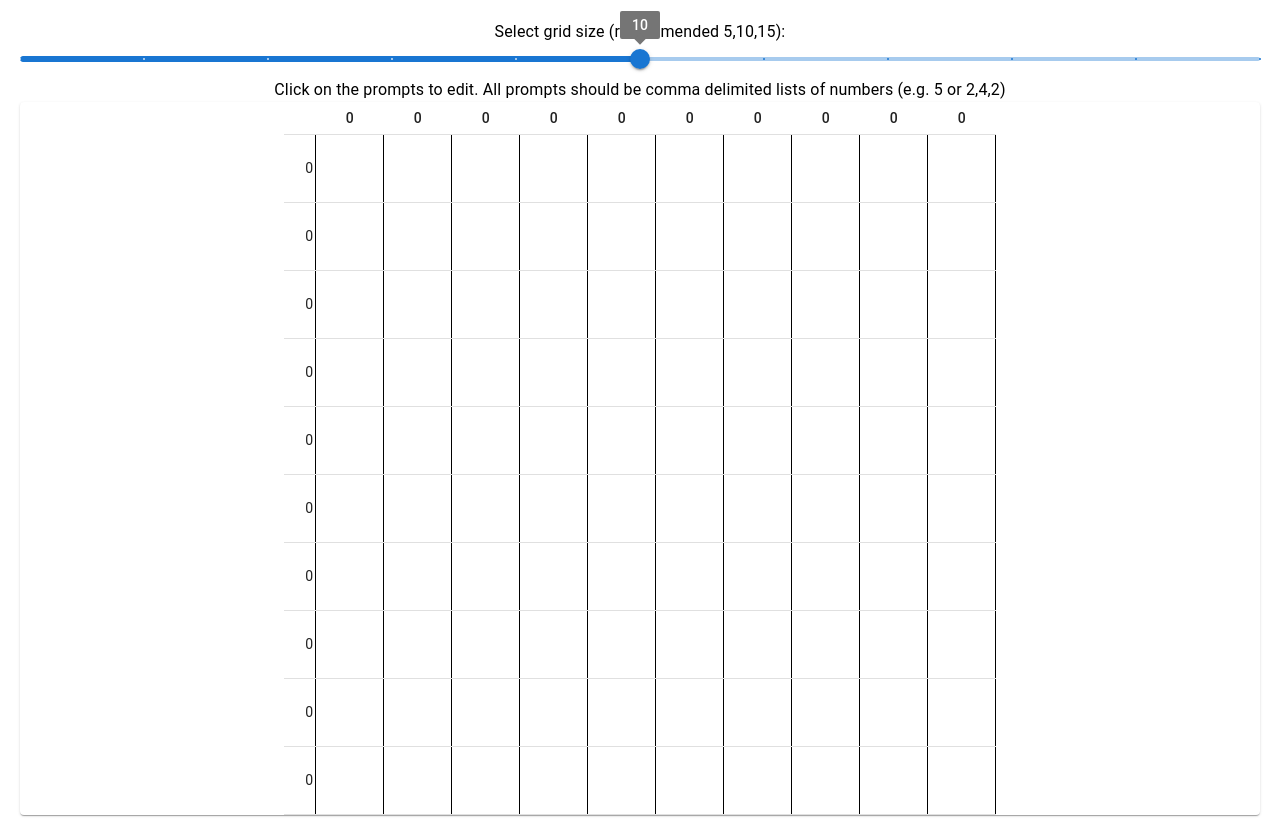
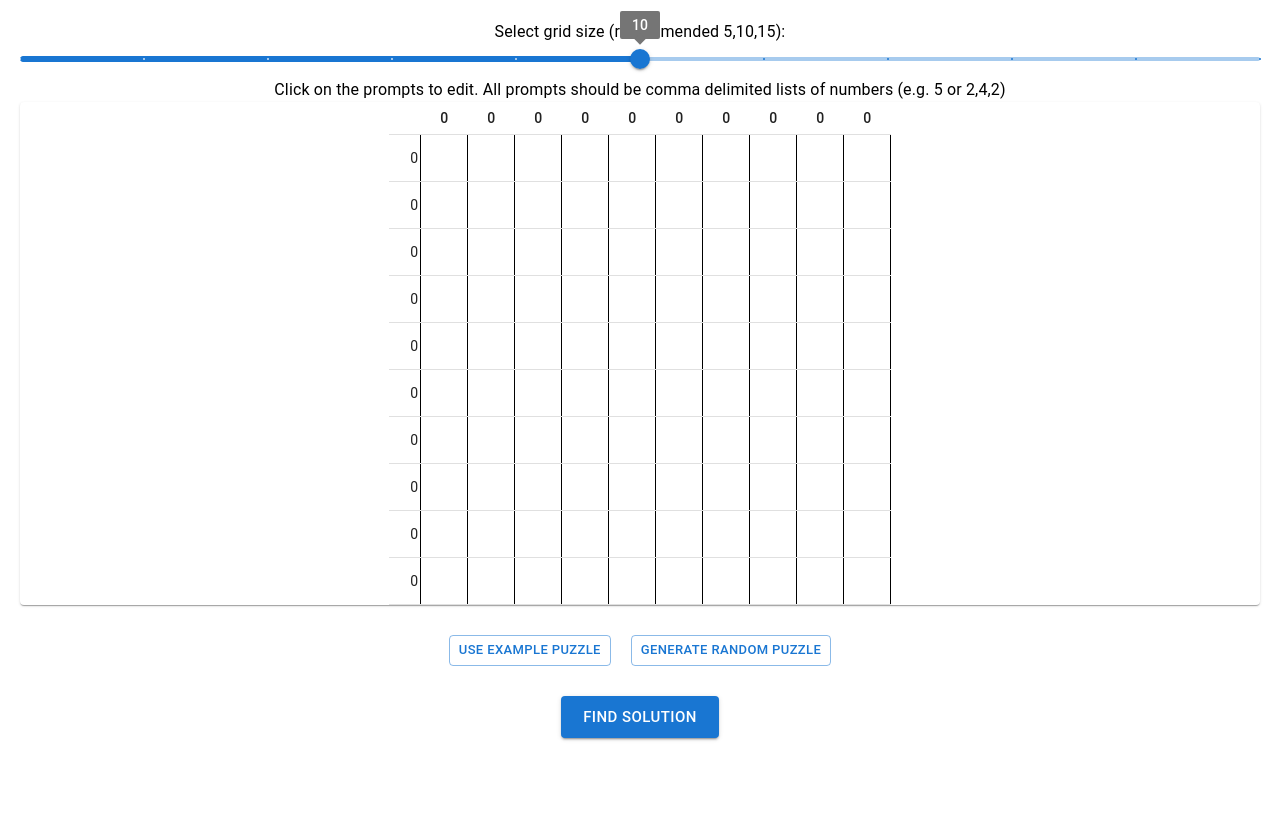
Before and after one commit to dubious90/puzzle_solvers, a React (Create React App) app in the folder nonogram/: page / in a window 1280 px wide. After the commit the page ends 800 px from the top, so only its background shows below. Built offline with nearby package versions, Linux system fonts and the light colour scheme.

Commit message:
Can now enter inputs and find solution.
Solution is not showed in any way yet.

```diff
--- a/nonogram/package.json
+++ b/nonogram/package.json
@@ -13,6 +13,7 @@
     "@types/node": "^16.18.58",
     "@types/react": "^18.2.28",
     "@types/react-dom": "^18.2.13",
+    "assert": "^2.1.0",
     "jest": "^29.0.0",
     "react": "^18.2.0",
     "react-dom": "^18.2.0",
--- a/nonogram/src/App.css
+++ b/nonogram/src/App.css
@@ -40,7 +40,7 @@
 
 .nonogramCell {
   border: 1px solid black;
-  width: 2.5em;
+  width: 1em;
   padding: 1px;
 }
 
--- a/nonogram/src/App.tsx
+++ b/nonogram/src/App.tsx
@@ -6,6 +6,7 @@ import { Table, TableBody, TableCell, TableContainer, TableHead, TableRow, TextF
 import { AppState } from './enums';
 import Sliders from './Sliders';
 import NonogramSolver, { Square, GridHistory } from './solver';
+import NonogramButtons, { ButtonClickAction } from './NonogramButtons';
 
 enum RowOrColumn {
   ROW,
@@ -15,8 +16,8 @@ enum RowOrColumn {
 interface PromptInputProps {
   // appState: AppState,
   gridSize: number,
-  onChange: (prompt: Array<number>) => void,
-  value: Array<number>,
+  onChange: (prompt: number[]) => void,
+  value: number[],
   promptType: RowOrColumn,
   // If an error is added or removed, call this function.
   handleErrorChange: (inErrorState: boolean) => void,
@@ -25,7 +26,6 @@ interface PromptInputProps {
 function PromptInput({ gridSize, onChange, value, promptType, handleErrorChange }: PromptInputProps) {
   const [editing, setEditing] = useState(false);
   const [error, setError] = useState("");
-  const [valueOverride, setValueOverride] = useState("");
   let sx: any = { padding: "2px", maxWidth: "100px" };
 
   if (error.length > 0) {
@@ -34,19 +34,43 @@ function PromptInput({ gridSize, onChange, value, promptType, handleErrorChange
 
   const align = promptType === RowOrColumn.ROW ? "right" : "center";
 
-  function handleBlur(event: ChangeEvent<HTMLInputElement>) {
+  function handleChange(newText: string) {
+    let newError = "";
     const validRegex = /^[0-9]+(,[0-9])*$/;
-    const newText: string = event.target.value;
     if (!validRegex.test(newText)) {
-      setError("Each prompt must be a comma-delimited string of numbers");
-      setValueOverride(newText);
+      newError = "Each prompt must be a comma-delimited string of numbers";
     }
-    newText.split(",");
+    else {
+      const promptTexts = newText.split(",");
+      let newValue: number[] = [];
+      let sum = 0;
+      promptTexts.forEach((prompt) => {
+        const num = parseInt(prompt);
+        if (num === undefined) {
+          console.log("This shouldn't happen");
+          newError = "Each prompt must be a comma-delimited string of numbers";
+        }
+        sum = sum + num;
+        newValue.push(num);
+      });
+
+      if (sum > gridSize) {
+        newError = "Prompt adds up to " + sum + " which is longer than the grid allows.";
+      }
+      else {
+        if (newError.length === 0) {
+          onChange(newValue);
+          setEditing(false);
+        }
+      }
+    }
+    setError(newError);
+    handleErrorChange(error.length > 0);
   }
 
   if (!value || value.length === 0) value = [0];
 
-  const textValue = valueOverride.length > 0 ? valueOverride : value.join(",");
+  const textValue = value.join(",");
 
   let titleText = error.length > 0 ? error : "";
 
@@ -54,10 +78,12 @@ function PromptInput({ gridSize, onChange, value, promptType, handleErrorChange
     return (
       <TableCell title={titleText} align={align} sx={sx}>
         <input
+          autoFocus
           className="promptInput"
           type="text"
-          onBlur={handleBlur}
+          onBlur={(e) => { handleChange(e.target.value) }}
           defaultValue={textValue}
+          onKeyUp={(e) => { if (e.key === "Enter") handleChange((e.target as HTMLInputElement).value) }}
         />
       </TableCell>
     );
@@ -79,31 +105,48 @@ function App() {
   const [gridSize, setGridSize] = useState<number>(10);
   const [gridHistory, setGridHistory] = useState<GridHistory>([]);
   const [currentHistoryIndex, setCurrentHistoryIndex] = useState<number>(0);
-  const [rowPrompts, setRowPrompts] = useState<Array<Array<number>>>([]);
-  const [columnPrompts, setColumnPrompts] = useState<Array<Array<number>>>([]);
+  const [rowPrompts, setRowPrompts] = useState<number[][]>([]);
+  const [columnPrompts, setColumnPrompts] = useState<number[][]>([]);
+  const [errorCount, setErrorCount] = useState<number>(0);
+  const [currentGridState, setCurrentGridState] = useState<Square[][]>([]);
 
   function handleGridSizeSlider(newGridSize: number) {
     setGridSize(newGridSize);
-
   }
 
-  let headers: Array<ReactElement> = [<TableCell></TableCell>];
-  let rows: Array<ReactElement> = [];
-  const handleRowChange = (index: number, newPrompt: Array<number>) => {
+  let headers: ReactElement[] = [<TableCell></TableCell>];
+  let rows: ReactElement[] = [];
+  const handleRowChange = (index: number, newPrompt: number[]) => {
     let newPrompts = rowPrompts.slice();
-    // newPrompts[index][0] = newValue;
+    newPrompts[index] = newPrompt;
     setRowPrompts(newPrompts);
   };
 
-  const handleColumnChange = (index: number, newPrompt: Array<number>) => {
+  const handleColumnChange = (index: number, newPrompt: number[]) => {
     let newPrompts = columnPrompts.slice();
-    // newPrompts[index][0] = newValue;
+    newPrompts[index] = newPrompt;
     setColumnPrompts(newPrompts);
   }
 
   const addOrRemoveError = (addError: boolean) => {
+    // DOES NOT WORK AT ALL. FIX LATER
     if (addError) {
+      setErrorCount(errorCount + 1);
+    }
+    else {
+      if (errorCount > 0) {
+        setErrorCount(errorCount - 1);
+      }
+    }
+  }
 
+  const handleButtonClick = (action: ButtonClickAction) => {
+    if (action === ButtonClickAction.SOLVE_PUZZLE) {
+      const solver = new NonogramSolver();
+      const history: GridHistory = [];
+      const solution = solver.solveNonogram(rowPrompts, columnPrompts, history);
+      setGridHistory(history);
+      setAppState(AppState.ITERATING_HISTORY);
     }
   }
 
@@ -114,7 +157,7 @@ function App() {
         promptType={RowOrColumn.COLUMN}
         gridSize={gridSize}
         value={columnPrompts[i]}
-        onChange={(prompt) => { handleRowChange(i, prompt) }}
+        onChange={(prompt) => { handleColumnChange(i, prompt) }}
         handleErrorChange={addOrRemoveError}
       />
     );
@@ -124,7 +167,7 @@ function App() {
       promptType={RowOrColumn.ROW}
       gridSize={gridSize}
       value={rowPrompts[i]}
-      onChange={(prompt) => { handleColumnChange(i, prompt) }}
+      onChange={(prompt) => { handleRowChange(i, prompt) }}
       handleErrorChange={addOrRemoveError} />);
     rows.push(
       <TableRow>
@@ -156,7 +199,7 @@ function App() {
           </TableBody>
         </Table>
       </TableContainer>
-
+      <NonogramButtons appState={appState} handleButtonClick={handleButtonClick} />
     </div>
   );
 }
--- /dev/null
+++ b/nonogram/src/NonogramButtons.tsx
@@ -0,0 +1,52 @@
+import { Button, Tooltip } from '@mui/material';
+import { AppState } from './enums';
+
+export enum ButtonClickAction {
+    SOLVE_PUZZLE,
+    BACK_TO_PUZZLE_CREATION,
+    RANDOM_PUZZLE,
+    EXAMPLE_PUZZLE,
+}
+
+export interface NonogramButtonsProps {
+    appState: AppState,
+    handleButtonClick: (action: ButtonClickAction) => void,
+}
+
+function SecondaryButtons({ appState, handleButtonClick }: NonogramButtonsProps) {
+    if (appState === AppState.ITERATING_HISTORY) {
+        return null;
+    }
+    return (
+        <div style={{ marginTop: "20px" }}>
+            <Tooltip title="Use Example Puzzle: Replaces current puzzle state and pipe count with one example that is known to work.">
+                <Button sx={{ margin: "10px" }} variant='outlined' size='small' onClick={() => handleButtonClick(ButtonClickAction.EXAMPLE_PUZZLE)}>USE EXAMPLE PUZZLE</Button>
+            </Tooltip>
+            <Tooltip title="Generate Random Puzzle: Replaces the current puzzle state with a randomly generated puzzle using the current pipe count. Note that not all randomly generated puzzles are guaranteed to have solutions.">
+                <Button sx={{ margin: "10px" }} variant='outlined' size='small' onClick={() => handleButtonClick(ButtonClickAction.RANDOM_PUZZLE)}>GENERATE RANDOM PUZZLE</Button>
+            </Tooltip >
+        </div >
+    );
+}
+
+export default function NonogramButtons({ appState, handleButtonClick }: NonogramButtonsProps) {
+    let mainAction: ButtonClickAction;
+    let mainButtonText: string;
+    if (appState === AppState.FORMING_PUZZLE) {
+        mainAction = ButtonClickAction.SOLVE_PUZZLE;
+        mainButtonText = "FIND SOLUTION";
+    }
+    else {
+        mainAction = ButtonClickAction.BACK_TO_PUZZLE_CREATION;
+        mainButtonText = "BACK TO PUZZLE CREATION";
+    }
+
+    return (
+        <div>
+            <SecondaryButtons appState={appState} handleButtonClick={handleButtonClick} />
+            <div id='mainButton' style={{ marginTop: "20px" }}>
+                <Button variant='contained' size='large' onClick={() => handleButtonClick(mainAction)}>{mainButtonText}</Button>
+            </div>
+        </div>
+    );
+}
```
Also changed, not shown: 1 other file (tests, documents, lock files or other folders).
